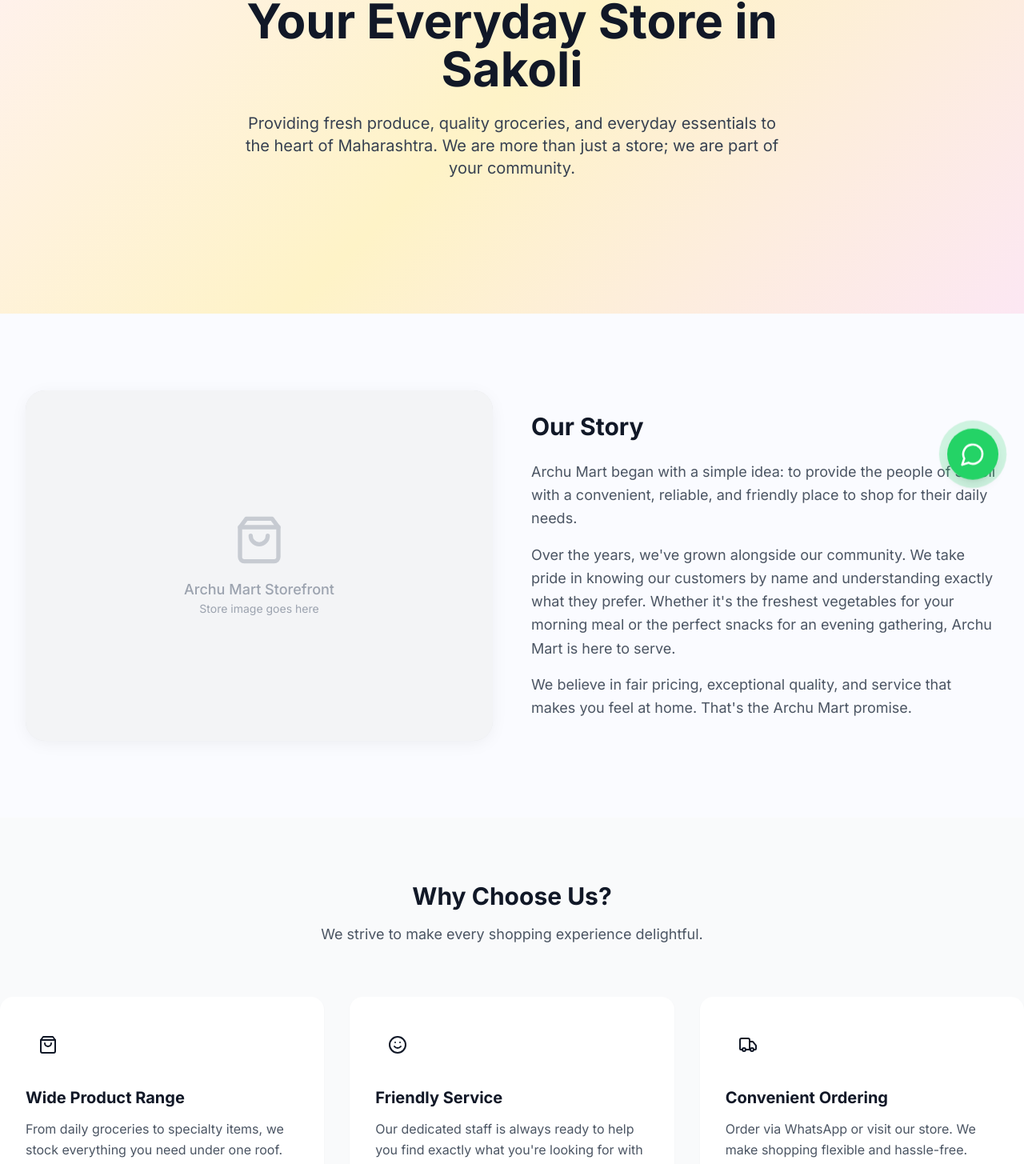
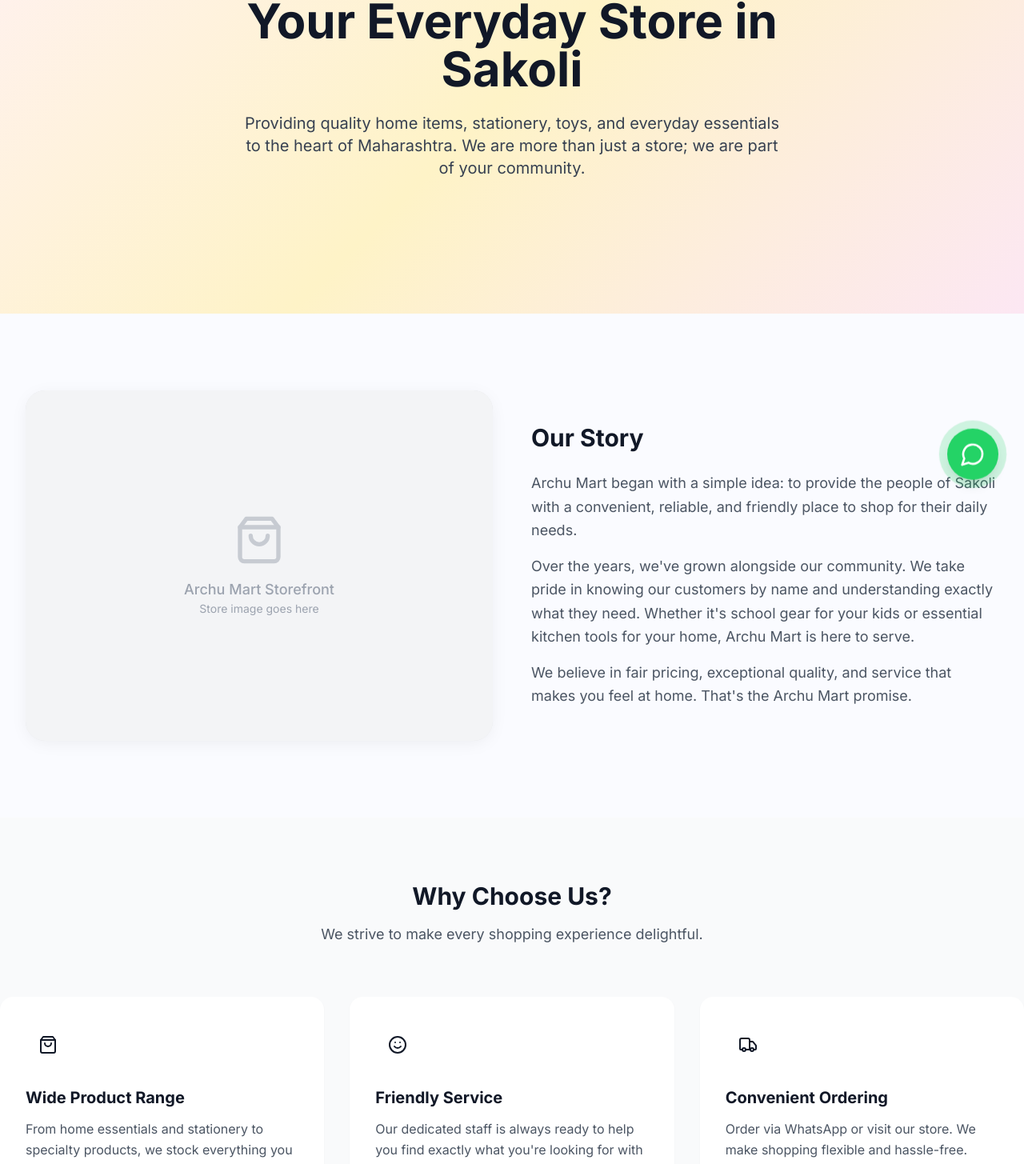
Before and after one commit to Mrsagar11/Archumart, a React (Vite) app: page /about in a window 1280 px wide. Shown: the part 168-1623 px from the top of the page at 80% size. Built offline with nearby package versions, Linux system fonts and the light colour scheme.

Commit message:
Clean text references: remove grocery and vegetable descriptions

```diff
--- a/src/pages/About.jsx
+++ b/src/pages/About.jsx
@@ -10,7 +10,7 @@
     {
       icon: <ShoppingBag className="w-6 h-6 text-primary" />,
       title: "Wide Product Range",
-      description: "From daily groceries to specialty items, we stock everything you need under one roof."
+      description: "From home essentials and stationery to specialty products, we stock everything you need under one roof."
     },
     {
       icon: <Smile className="w-6 h-6 text-primary" />,
@@ -49,7 +49,7 @@
             Your Everyday Store in Sakoli
           </h1>
           <p className="text-lg md:text-xl text-gray-700 max-w-2xl mx-auto mb-10 leading-relaxed">
-            Providing fresh produce, quality groceries, and everyday essentials to the heart of Maharashtra. We are more than just a store; we are part of your community.
+            Providing quality home items, stationery, toys, and everyday essentials to the heart of Maharashtra. We are more than just a store; we are part of your community.
           </p>
         </div>
       </section>
@@ -72,7 +72,7 @@
                 Archu Mart began with a simple idea: to provide the people of Sakoli with a convenient, reliable, and friendly place to shop for their daily needs.
               </p>
               <p>
-                Over the years, we've grown alongside our community. We take pride in knowing our customers by name and understanding exactly what they prefer. Whether it's the freshest vegetables for your morning meal or the perfect snacks for an evening gathering, Archu Mart is here to serve.
+                Over the years, we've grown alongside our community. We take pride in knowing our customers by name and understanding exactly what they need. Whether it's school gear for your kids or essential kitchen tools for your home, Archu Mart is here to serve.
               </p>
               <p>
                 We believe in fair pricing, exceptional quality, and service that makes you feel at home. That's the Archu Mart promise.
```
